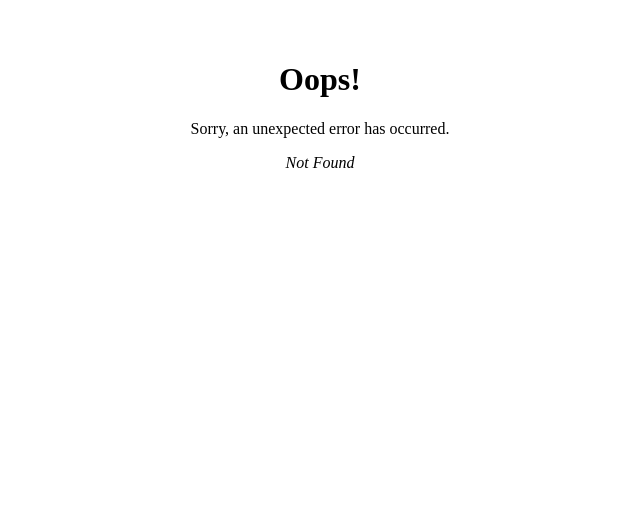
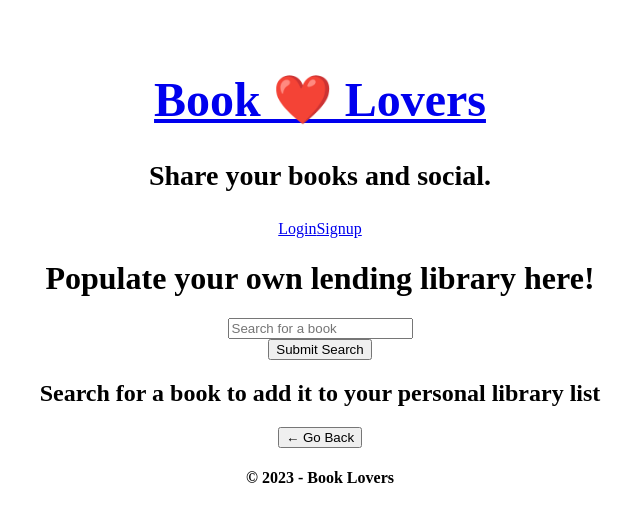
Before and after one commit to BookLovers-Group3/Book-Lovers-Official, a React (Vite) app in the folder client/: page /build-book-list in a window 1280 px wide. Before the commit this address had no page. Shown: the top 522 px of the page, without its empty margins (320-960 px from the left). Built offline with nearby package versions, Linux system fonts and the light colour scheme.

Commit message:
updated names and titles for clarity

```diff
--- a/client/src/components/Header/index.jsx
+++ b/client/src/components/Header/index.jsx
@@ -25,8 +25,8 @@ const Header = () => {
               <Link className="btn btn-lg btn-primary m-2" to="/me">
                 View My Profile
               </Link>
-              <Link className="btn btn-lg btn-primary m-2" to="/book-search">
-                Search for Books
+              <Link className="btn btn-lg btn-primary m-2" to="/build-book-list">
+                Add to Lending Library
               </Link>
               <button className="btn btn-lg btn-light m-2" onClick={logout}>
                 Logout
--- a/client/src/components/pages/SearchPage.jsx
+++ b/client/src/components/pages/SearchPage.jsx
@@ -12,7 +12,7 @@ import {
 import { searchGoogleBooks } from "../../utils/API";
 
 
-const BookSearch = () => {
+const BuildBookList = () => {
 
     const [searchedBooks, setSearchedBooks] = useState([]);
     const [searchInput, setSearchInput] = useState('');
@@ -59,7 +59,7 @@ const BookSearch = () => {
       <>
       <div className="text-light bg-dark p-5">
         <Container>
-          <h1>Search for Books!</h1>
+          <h1>Populate your own lending library here!</h1>
           <Form onSubmit={handleFormSubmit}>
             <Row>
               <Col xs={12} md={8}>
@@ -86,7 +86,7 @@ const BookSearch = () => {
         <h2 className='pt-5'>
           {searchedBooks.length
             ? `Viewing ${searchedBooks.length} results:`
-            : 'Search for a book to begin'}
+            : 'Search for a book to add it to your personal library list'}
         </h2>
         <Row>
           {searchedBooks.map((book) => {
@@ -121,4 +121,4 @@ const BookSearch = () => {
     );
 };
 
-export default BookSearch;
+export default BuildBookList;
--- a/client/src/main.jsx
+++ b/client/src/main.jsx
@@ -6,7 +6,7 @@ import Home from "./components/pages/Home";
 import Signup from "./components/pages/Signup";
 import Login from "./components/pages/Login";
 import ErrorPage from "./components/pages/ErrorPage";
-import BookSearch from "./components/pages/SearchPage.jsx";
+import BuildBookList from "./components/pages/SearchPage.jsx";
 
 const router = createBrowserRouter([
   {
@@ -27,8 +27,8 @@ const router = createBrowserRouter([
         element: <Signup />,
       },
       {
-        path: "/book-search",
-        element: <BookSearch />
+        path: "/build-book-list",
+        element: <BuildBookList />
       }
     ],
   },
```
